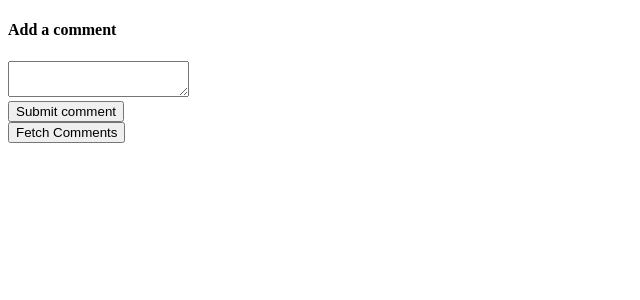
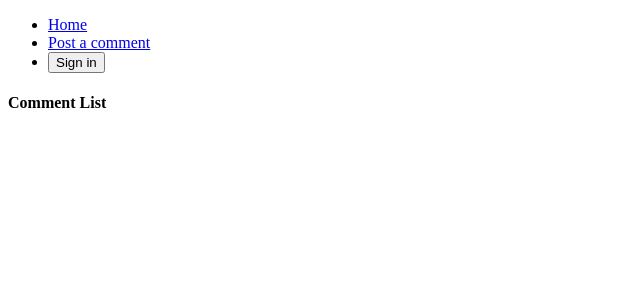
Before and after one commit to Dreykodoon/tutorial-advanced-react-redux-2018, a React (Create React App) app: page / in a window 1280 px wide. Shown: the top 300 px of the page, without its empty margins (0-640 px from the left). Built offline with nearby package versions, Linux system fonts and the light colour scheme.

Commit message:
Added routing and simple authentication

```diff
--- a/package.json
+++ b/package.json
@@ -7,6 +7,7 @@
     "react": "^16.7.0",
     "react-dom": "^16.7.0",
     "react-redux": "^6.0.0",
+    "react-router-dom": "^4.3.1",
     "react-scripts": "2.1.2",
     "redux": "^4.0.1",
     "redux-promise": "^0.6.0"
--- a/src/actions/index.js
+++ b/src/actions/index.js
@@ -1,6 +1,10 @@
 import axios from 'axios';
 
-import {SAVE_COMMENTS, FETCH_COMMENTS} from './types';
+import {
+    SAVE_COMMENTS,
+    FETCH_COMMENTS,
+    CHANGE_AUTH
+} from './types';
 
 
 export function saveComment(comment) {
@@ -18,3 +22,10 @@ export function fetchComments() {
         payload: response
     };
 }
+
+export function changeAuth(isLoggedIn) {
+    return {
+        type: CHANGE_AUTH,
+        payload: isLoggedIn
+    };
+}
--- a/src/actions/types.js
+++ b/src/actions/types.js
@@ -1,2 +1,4 @@
 export const SAVE_COMMENTS = 'save_comments';
 export const FETCH_COMMENTS = 'fetch_comments';
+
+export const CHANGE_AUTH = 'change_auth';
--- a/src/components/App.js
+++ b/src/components/App.js
@@ -1,13 +1,53 @@
 import React from 'react';
+import {Route, Link} from 'react-router-dom';
+import {connect} from 'react-redux';
 
+import * as actions from '../actions';
 import CommentBox from './CommentBox';
 import CommentList from './CommentList';
 
-export default () => {
-    return (
-        <div>
-            <CommentBox />
-            <CommentList />
-        </div>
-    );
+class App extends React.Component {
+    renderButton() {
+        if (this.props.auth) {
+            return (
+                <button onClick={() => {this.props.changeAuth(false)}}>Sign out</button>
+            );
+        } else {
+            return (
+                <button onClick={() => {this.props.changeAuth(true)}}>Sign in</button>
+            );
+        }
+    }
+
+    renderHeader() {
+        return (
+            <ul>
+                <li>
+                    <Link to="/">Home</Link>
+                </li>
+                <li>
+                    <Link to="/post">Post a comment</Link>
+                </li>
+                <li>{this.renderButton()}</li>
+            </ul>
+        );
+    }
+
+    render() {
+        return (
+            <div>
+                {this.renderHeader()}
+                <Route path="/post" component={CommentBox} />
+                <Route path="/" exact component={CommentList} />
+            </div>
+        );
+    }
 }
+
+function mapStateToProps(state) {
+    return {
+        auth: state.auth
+    };
+}
+
+export default connect(mapStateToProps, actions)(App);
--- a/src/components/CommentBox.js
+++ b/src/components/CommentBox.js
@@ -1,13 +1,26 @@
 import React from 'react';
 import {connect} from 'react-redux';
 import * as actions from '../actions';
-
 
 
 class CommentBox extends React.Component {
     state = {
         comment: ''
     };
+
+    componentDidMount() {
+        this.shouldNavigateAway();
+    }
+
+    componentDidUpdate() {
+        this.shouldNavigateAway();
+    }
+
+    shouldNavigateAway() {
+        if (!this.props.auth) {
+            this.props.history.push('/');
+        }
+    }
 
     handleChange = (event) => {
         this.setState({comment: event.target.value});
@@ -37,4 +50,10 @@ class CommentBox extends React.Component {
     }
 }
 
-export default connect(null, actions)(CommentBox);
+function mapStateToProps(state) {
+    return {
+        auth: state.auth
+    };
+}
+
+export default connect(mapStateToProps, actions)(CommentBox);
--- a/src/components/CommentList.js
+++ b/src/components/CommentList.js
@@ -14,6 +14,7 @@ class CommentList extends React.Component {
     render() {
         return (
             <div>
+                <h4>Comment List</h4>
                 <ul>
                     {this.renderComments()}
                 </ul>
--- a/src/index.js
+++ b/src/index.js
@@ -1,5 +1,6 @@
 import React from 'react';
 import ReactDOM from 'react-dom';
+import {BrowserRouter, Route} from 'react-router-dom';
 
 import Root from './Root';
 import App from './components/App';
@@ -7,7 +8,9 @@ import App from './components/App';
 
 ReactDOM.render(
     <Root>
-        <App />
+        <BrowserRouter>
+            <Route path="/" component={App} />
+        </BrowserRouter>
     </Root>,
     document.querySelector('#root')
 );
--- /dev/null
+++ b/src/reducers/auth.js
@@ -0,0 +1,13 @@
+import {CHANGE_AUTH} from '../actions/types';
+
+
+export default function reducer(state = false, action) {
+    switch (action.type) {
+        case CHANGE_AUTH: {
+            return action.payload;
+        }
+        default: {
+            return state;
+        }
+    }
+}
--- a/src/reducers/index.js
+++ b/src/reducers/index.js
@@ -1,6 +1,8 @@
 import {combineReducers} from 'redux';
 import commentsReducer from './comments';
+import authReducer from './auth';
 
 export default combineReducers({
-    comments: commentsReducer
+    comments: commentsReducer,
+    auth: authReducer
 })
```
Also changed, not shown: 1 other file (tests, documents, lock files or other folders).
